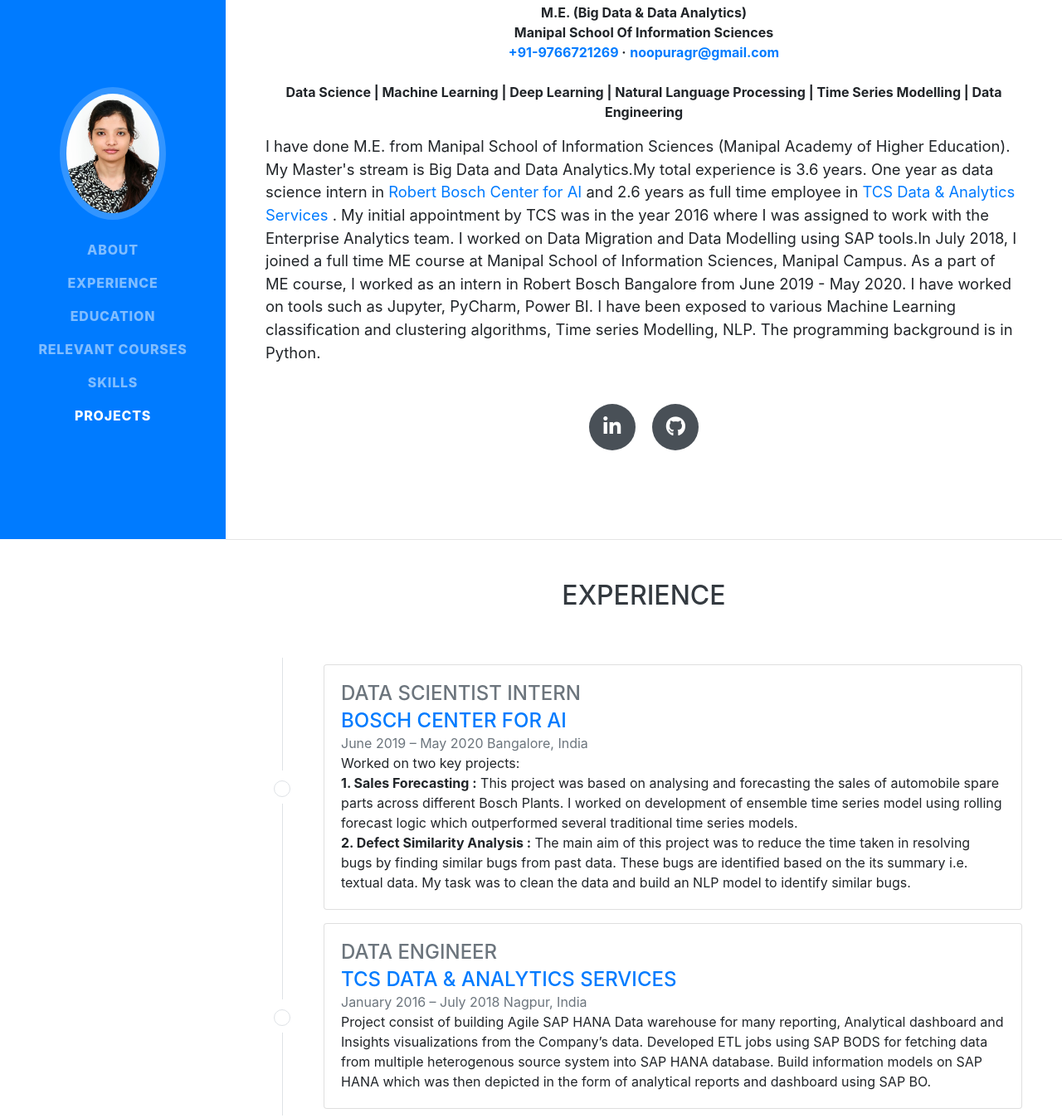
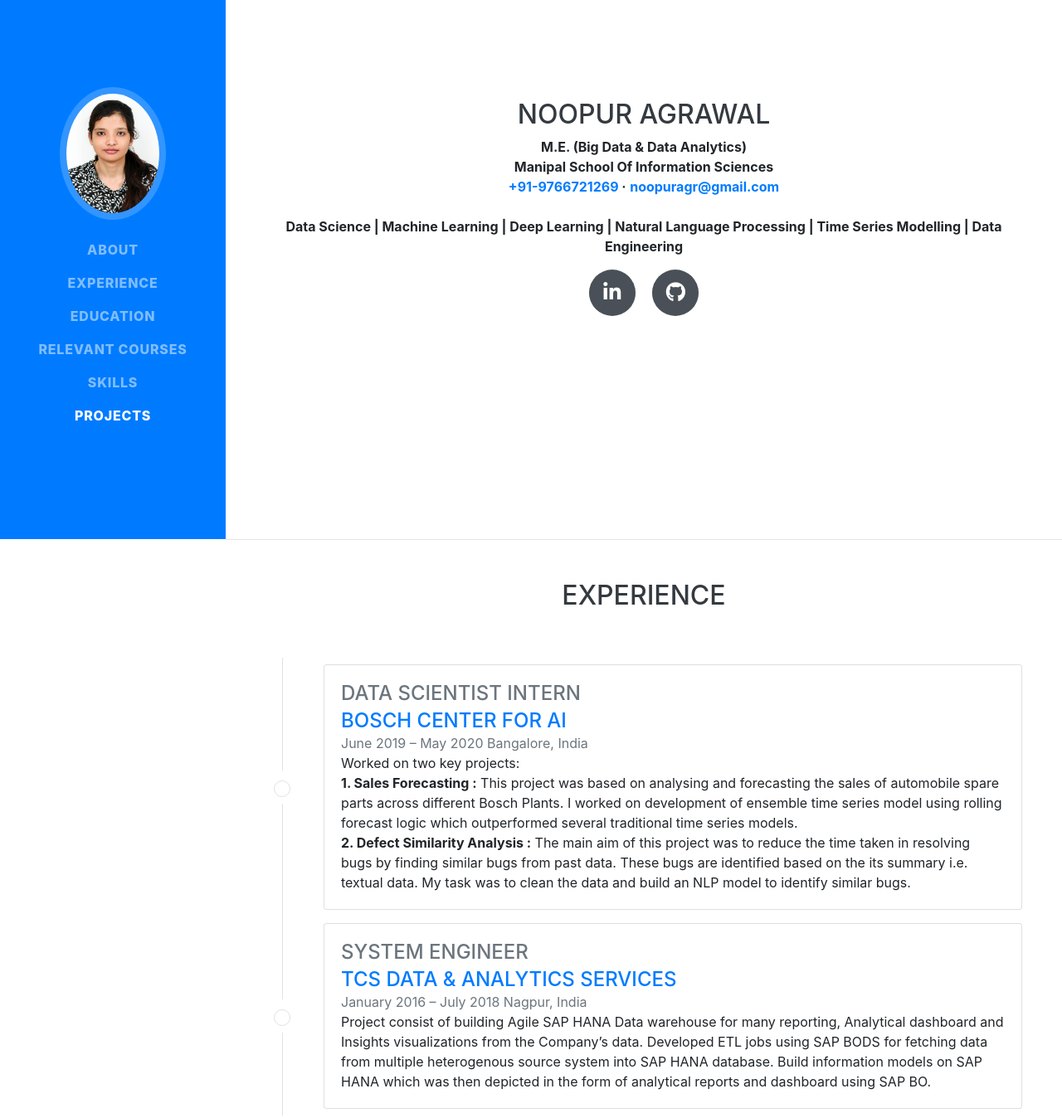
Before and after one commit to Noopuragr/noopuragr.github.io, a website with bundled scripts: page index.html in a window 1280 px wide. Shown: the part 150-1498 px from the top of the page at 83% size. Built offline with nearby package versions, Linux system fonts and the light colour scheme; a web font is replaced by a local one.

Commit message:
Update index.html

```diff
--- a/index.html
+++ b/index.html
@@ -98,7 +98,6 @@
         <br>
         <p class="card-text text-center"><b>Data Science | Machine Learning | Deep Learning | Natural Language Processing | Time Series Modelling | Data Engineering </b></p>
 
-        <p class="lead mb-5">I have done M.E. from Manipal School of Information Sciences (Manipal Academy of Higher Education). My Master's stream is Big Data and Data Analytics.My total experience is 3.6 years. One year as data science intern in  <a href="https://www.bosch-ai.com/" target = "_blank">Robert Bosch Center for AI </a> and 2.6 years as full time employee in <a href = "https://www.tcs.com/data-and-analytics-services#:~:text=TCS%20provides%20Data%20and%20Analytics,for%20all%20applications%20and%20processes.&text=Such%20services%20help%20understand%20customer,and%20identify%20opportunities%20for%20growth." target = "_blank">TCS Data & Analytics Services </a>.  My initial appointment by TCS was in the year 2016  where I was assigned to work with the Enterprise Analytics team. I worked on Data Migration and Data Modelling using SAP tools.In July 2018, I joined a full time ME course at Manipal School of Information Sciences, Manipal Campus. As a part of ME course, I worked as an intern in Robert Bosch Bangalore from June 2019 - May 2020. I have worked on tools such as Jupyter, PyCharm, Power BI. I have been exposed to various Machine Learning classification and clustering algorithms, Time series Modelling, NLP. The programming background is in Python.</p>
         <div class="social-icons">
           <div class= "card-text text-center">
           <a href="https://www.linkedin.com/in/noopur-agrawal/" target = "_blank">
@@ -180,7 +179,7 @@
       <div class="col py-2">
         <div class="card">
           <div class="card-body">
-            <h4 class="card-title exp-title text-muted mt-0 mb-1">  <main>Data Engineer</main></h4>
+            <h4 class="card-title exp-title text-muted mt-0 mb-1">  <main>System Engineer</main></h4>
             <h4 class="card-title exp-company text-muted my-0"><a href="https://www.tcs.com/data-and-analytics-services#:~:text=TCS%20provides%20Data%20and%20Analytics,for%20all%20applications%20and%20processes.&text=Such%20services%20help%20understand%20customer,and%20identify%20opportunities%20for%20growth." target="_blank" rel="noopener">TCS Data & Analytics Services</a></h4>
             <div class="text-muted exp-meta">
               January 2016 –
```
